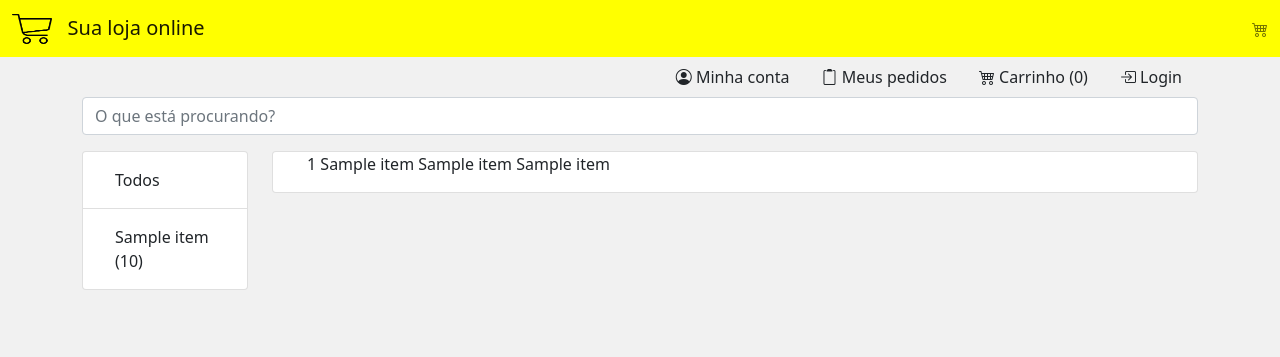
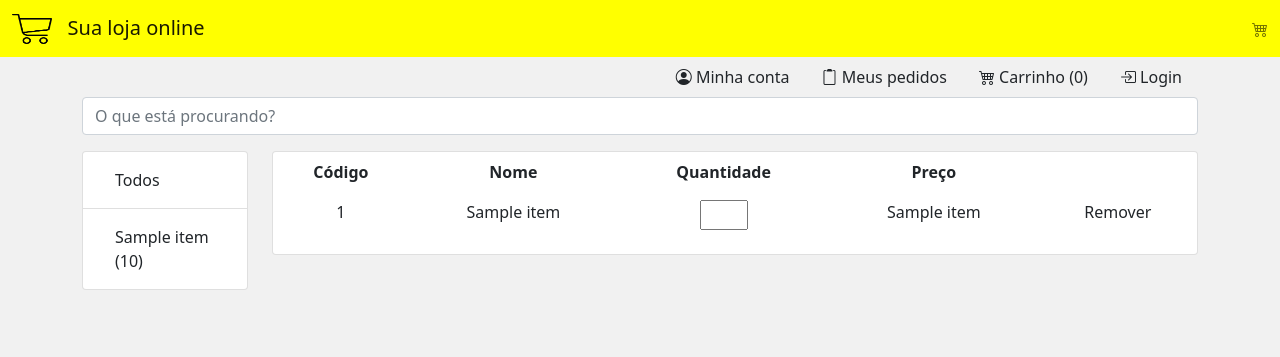
Before and after one commit to dlancioni/ecommerce, a Flask app: template store/templates/cart.html in a window 1280 px wide. Shown: the top 357 px of the page. Run offline with Flask 2, Linux system fonts and the light colour scheme; the template is opened without the code that fills it: most values are stand-ins (such as "Sample title", 1, 10 or a date in 2020); form fields are guessed from the names that the template uses; parts of the project's set-up code (start-up, migrations or seed data) failed here and were passed over.

Commit message:
Shopping cart

```diff
--- a/store/controller/home.py
+++ b/store/controller/home.py
@@ -7,8 +7,8 @@ class Home(Base):
 
     def __init__(self, db, session=None, request=None, form=None):
         super().__init__(db, session, request, form)
-        if not session.get('CART_IN'):
-            session['CART_IN'] = []
+        if not self.session.get('CART_IN'):
+            self.session['CART_IN'] = []
 
     def home(self):
         category_id = self.request.args.get("category_id", type=int) or 0
--- a/store/forms/home.py
+++ b/store/forms/home.py
@@ -1,6 +1,6 @@
 from flask import Flask, render_template
 from flask_wtf import FlaskForm
-from wtforms import IntegerField, StringField, SubmitField, PasswordField, EmailField, SelectField
+from wtforms import FloatField, IntegerField, StringField, SubmitField, PasswordField, EmailField, SelectField
 from wtforms.validators import DataRequired, Email, InputRequired, ValidationError, email_validator
 
 # Custom validator to be used in any below class (must have sub function)
@@ -14,5 +14,9 @@ def length(min=-1, max=-1, message=""):
 
 class FormHome(FlaskForm):
     searchbar = StringField(label=(""), validators=[length(min=5, max=50, message="Pesquisa deve ter entre %d e %d caracteres")])
+
+    id = IntegerField()
+    name = StringField()
     quantity = IntegerField(label=("Quantidade"), validators=[length(min=0, max=1000, message="Quantidade deve ser entre %d e %d caracteres")])
+    price = FloatField()
     submitProduct = SubmitField(label=("Adicionar ao Carrinho"))
--- a/store/static/css/main.css
+++ b/store/static/css/main.css
@@ -8,3 +8,7 @@ html {
 .input_qtt {
     width: 3em
 }
+
+.table tr {
+    text-align: center;
+}
--- a/store/templates/cart.html
+++ b/store/templates/cart.html
@@ -4,12 +4,27 @@
     <form name="formCart" method="POST" action="" novalidate>
         <div class="card">
             <div class="row">
-                <div class="col-md-5">
-                    {% for item in cart_in %}
-                        <center>
-                            <p>{{ item[0] }} {{ item[1] }} {{ item[2] }} {{ item[3] }}</p>
-                        </center>
-                    {% endfor %}
+                <div class="col-md-12">
+                    <table class="table table-borderless">
+                        <thead>
+                        <tr>
+                            <th scope="col">Código</th>
+                            <th scope="col">Nome</th>
+                            <th scope="col">Quantidade</th>
+                            <th scope="col">Preço</th>
+                            <th scope="col"></th>
+                        </tr>
+                        </thead>
+                        {% for item in cart_in %}
+                            <tr>
+                                <td>{{ item[0] }}</td>
+                                <td>{{ item[1] }}</td>
+                                <td><input class="input_qtt" type="number" id="" name="" value="{{ item[2] }}" onBlur="alert({{ item[2] }})"></td>
+                                <td>{{ item[3] }}</td>
+                                <td>Remover</td>
+                            </tr>
+                        {% endfor %}
+                    </table>
                 </div>
             </div>
         </div>
--- a/store/templates/product.html
+++ b/store/templates/product.html
@@ -30,4 +30,9 @@
             </div>
         </div>
     </div>
+
+    {{ form.id(type="hidden", value=product[0].id) }}
+    {{ form.name(type="hidden", value=product[0].name) }}
+    {{ form.price(type="hidden", value=product[0].price) }}
+
 {% endblock %}
```
Also changed, not shown: store/controller/cart.py (+12 -2 lines).
